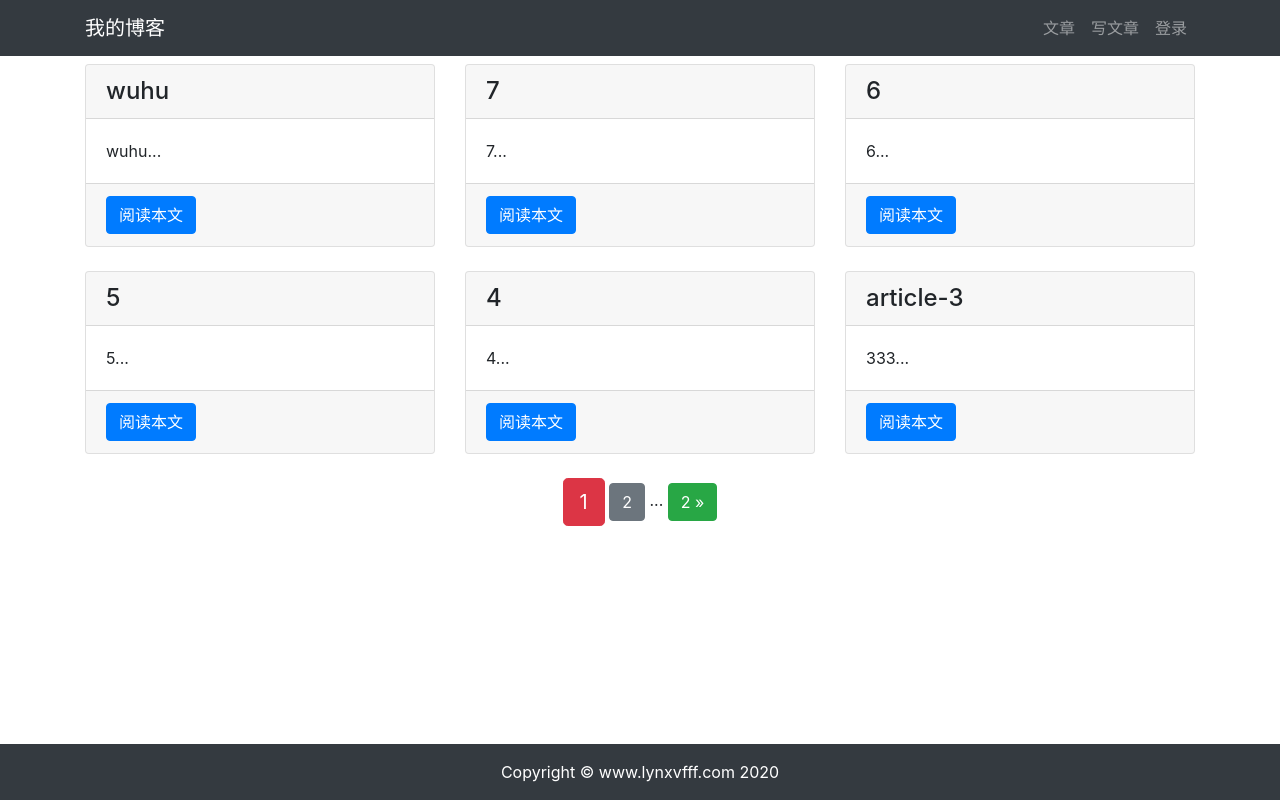
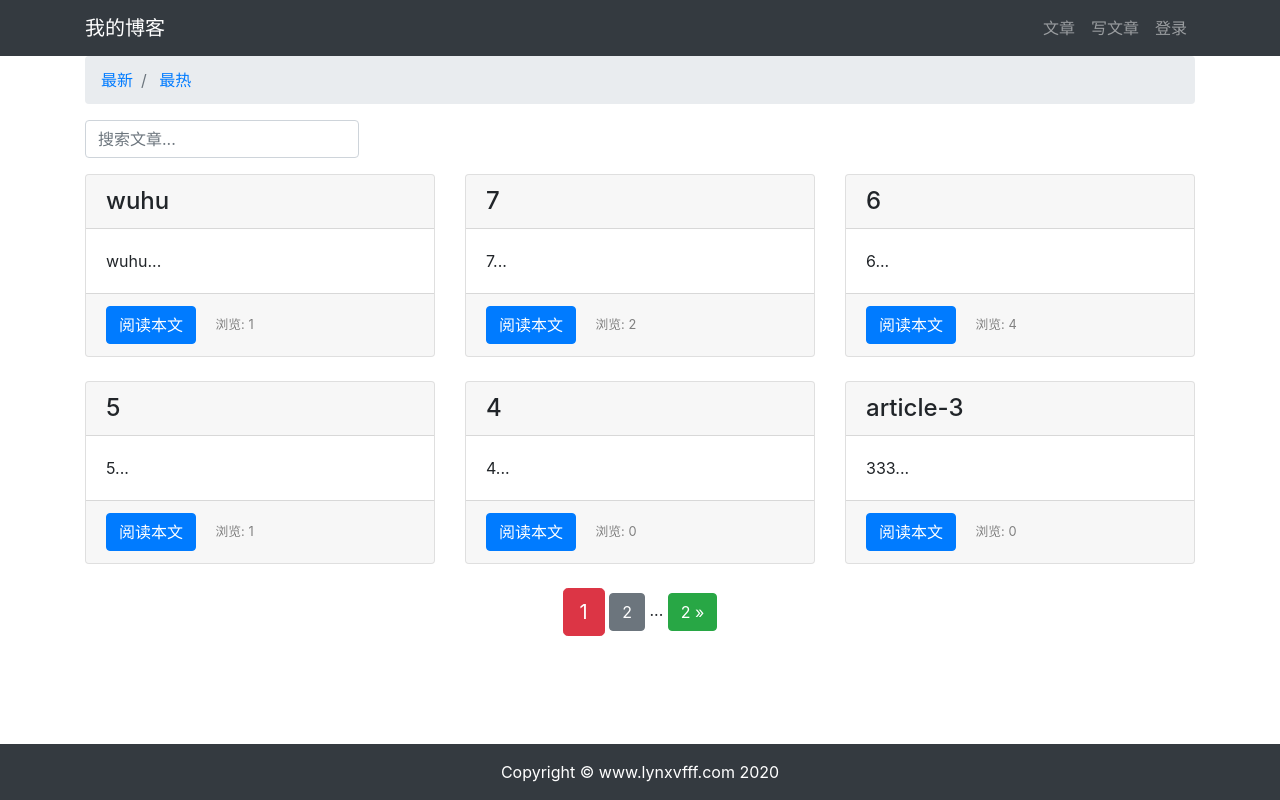
Before and after one commit to HAaape/django_blog, a Django app: page /article/article-list/ in a window 1280 px wide. Run offline with Django 3.2, Linux system fonts and the light colour scheme; data comes from the database, SQL or seed files in the repository; both versions use the stored data as it was after the commit; some libraries are stand-ins or nearby versions.

Commit message:
daily update

```diff
--- a/my_blog/article/models.py
+++ b/my_blog/article/models.py
@@ -22,6 +22,8 @@ class ArticlePost(models.Model):
     # 文章更新时间。参数 auto_now=True 指定每次数据更新时自动写入当前时间
     updated = models.DateTimeField(auto_now=True)
 
+    total_views = models.PositiveIntegerField(default=0)
+
     # 内部类 class Meta 用于给 model 定义元数据
     class Meta:
         # ordering 指定模型返回的数据的排列顺序
--- a/my_blog/article/views.py
+++ b/my_blog/article/views.py
@@ -1,5 +1,6 @@
 from django.contrib.auth.decorators import login_required
 from django.core.paginator import Paginator
+from django.db.models import Q
 from django.shortcuts import render
 from .models import ArticlePost
 import markdown
@@ -12,8 +13,36 @@ from django.contrib.auth.models import User
 
 # Create your views here.
 def article_list(request):
-    # 取出所有博客文章
-    article_list = ArticlePost.objects.all()
+    search = request.GET.get('search')
+    order = request.GET.get('order')
+
+    # 用户搜索逻辑
+    if search:
+        if order == 'total_views':
+            # 用 Q对象 进行联合搜索
+            article_list = ArticlePost.objects.filter(
+                Q(title__icontains=search) | Q(body__icontains=search)
+            ).order_by('-total_views')
+        else:
+            article_list = ArticlePost.objects.filter(
+                Q(title__icontains=search) | Q(body__icontains=search)
+            )
+    else:
+        # 将 search 参数重置为空
+        search = ''
+        if order == 'total_views':
+            article_list = ArticlePost.objects.all().order_by('-total_views')
+        else:
+            article_list = ArticlePost.objects.all()
+
+    # 根据GET请求中查询条件
+    # 返回不同排序的对象数组
+    if request.GET.get('order') == 'total_views':
+        article_list = ArticlePost.objects.all().order_by('-total_views')
+        order = 'total_views'
+    else:
+        article_list = ArticlePost.objects.all()
+        order = 'normal'
 
     # 每页显示的文章数量
     paginator = Paginator(article_list, 6)
@@ -23,7 +52,7 @@ def article_list(request):
     articles = paginator.get_page(page)
 
     # 需要传递给模板（templates）的对象
-    context = {'articles': articles}
+    context = {'articles': articles, 'order': order, 'search': search}
     # render函数：载入模板，并返回context对象
     return render(request, 'article/list.html', context)
 
@@ -32,16 +61,19 @@ def article_list(request):
 def article_detail(request, id):
     # 取出相应的文章
     article = ArticlePost.objects.get(id=id)
+    # 浏览量 +1
+    article.total_views += 1
+    article.save(update_fields=['total_views'])
     # 将markdown语法渲染成html样式
     article.body = markdown.markdown(article.body.replace("\r\n", '  \n'),
-                                    extensions=[
-                                        # 包含 缩写、表格等常用扩展
-                                        'markdown.extensions.extra',
-                                        # 语法高亮扩展
-                                        'markdown.extensions.codehilite',
-                                        # 目录扩展
-                                        'markdown.extensions.toc',
-                                    ], safe_mode=True, enable_attributes=False)
+                                     extensions=[
+                                         # 包含 缩写、表格等常用扩展
+                                         'markdown.extensions.extra',
+                                         # 语法高亮扩展
+                                         'markdown.extensions.codehilite',
+                                         # 目录扩展
+                                         'markdown.extensions.toc',
+                                     ], safe_mode=True, enable_attributes=False)
     # 需要传递给模板的对象
     context = {'article': article}
     # 载入模板，并返回context对象
@@ -106,6 +138,11 @@ def article_update(request, id):
     """
     # 获取需要修改的具体文章对象
     article = ArticlePost.objects.get(id=id)
+
+    # 过滤非作者的用户
+    if request.user != article.author:
+        return HttpResponse('你无权修改这篇文章')
+
     # 判断用户是否为 POST 提交表单数据
     if request.method == 'POST':
         # 将提交的数据赋值到表单实例中
--- a/my_blog/templates/article/list.html
+++ b/my_blog/templates/article/list.html
@@ -12,6 +12,48 @@
 
     <!-- 定义放置文章标题的div容器 -->
     <div class="container">
+
+        <nav aria-label="breadcrumb">
+            <ol class="breadcrumb">
+                <li class="breadcrumb-item">
+                    <a href="{% url 'article:article_list' %}?search={{ search }}">
+                        最新
+                    </a>
+                </li>
+                <li class="breadcrumb-item">
+                    <a href="{% url 'article:article_list' %}?order=total_views&search={{ search }}">
+                        最热
+                    </a>
+                </li>
+            </ol>
+        </nav>
+
+        <!-- 搜索栏 -->
+        <div class="row">
+            <div class="col-auto mr-auto">
+                <form class="form-inline">
+                    <label class="sr-only">content</label>
+                    <input type="text"
+                           class="form-control mb-2 mr-sm-2"
+                           name="search"
+                           placeholder="搜索文章..."
+                           required
+                    >
+                </form>
+            </div>
+        </div>
+
+        <!-- 搜索提示语 -->
+        {% if search %}
+            {% if articles %}
+                <h4><span style="color: red">"{{ search }}"</span>的搜索结果如下：</h4>
+                <hr>
+            {% else %}
+                <h4>暂无<span style="color: red">"{{ search }}"</span>有关的文章。</h4>
+                <hr>
+            {% endif %}
+        {% endif %}
+
         <div class="row mt-2">
 
             {% for article in articles %}
@@ -28,12 +70,19 @@
                         <!-- 注脚 -->
                         <div class="card-footer">
                             <a href="{% url 'article:article_detail' article.id %}" class="btn btn-primary">阅读本文</a>
+                            <!-- 显示浏览量 -->
+                            <span>
+                                <small class="col align-self-end" style="color: gray;">
+                                    浏览: {{ article.total_views }}
+                                </small>
+                            </span>
                         </div>
                     </div>
                 </div>
             {% endfor %}
 
         </div>
+
     </div>
 
     <!-- 页码导航 -->
@@ -42,13 +91,9 @@
         <span class="step-links">
             <!-- 如果不是第一页，则显示上翻按钮 -->
             {% if articles.has_previous %}
-                <a href="?page=1" class="btn btn-success">
-                    &laquo; 1
-                </a>
+                <a href="?page=1&order={{ order }}&search={{ search }}" class="btn btn-success">&laquo; 1</a>
                 <span>...</span>
-                <a href="?page={{ articles.previous_page_number }}"
-                   class="btn btn-secondary"
-                >
+                <a href="?page={{ articles.previous_page_number }}&order={{ order }}&search={{ search }}" class="btn btn-secondary">
                     {{ articles.previous_page_number }}
                 </a>
             {% endif %}
@@ -60,15 +105,11 @@
 
             <!-- 如果不是最末页，则显示下翻按钮 -->
             {% if articles.has_next %}
-                <a href="?page={{ articles.next_page_number }}"
-                   class="btn btn-secondary"
-                >
+                <a href="?page={{ articles.next_page_number }}&order={{ order }}&search={{ search }}" class="btn btn-secondary">
                     {{ articles.next_page_number }}
                 </a>
                 <span>...</span>
-                <a href="?page={{ articles.paginator.num_pages }}"
-                   class="btn btn-success"
-                >
+                <a href="?page={{ articles.paginator.num_pages }}&order={{ order }}&search={{ search }}" class="btn btn-success">
                     {{ articles.paginator.num_pages }} &raquo;
                 </a>
             {% endif %}
```
Also changed, not shown: my_blog/templates/article/detail.html (+13 -3 lines), my_blog/db.sqlite3.
